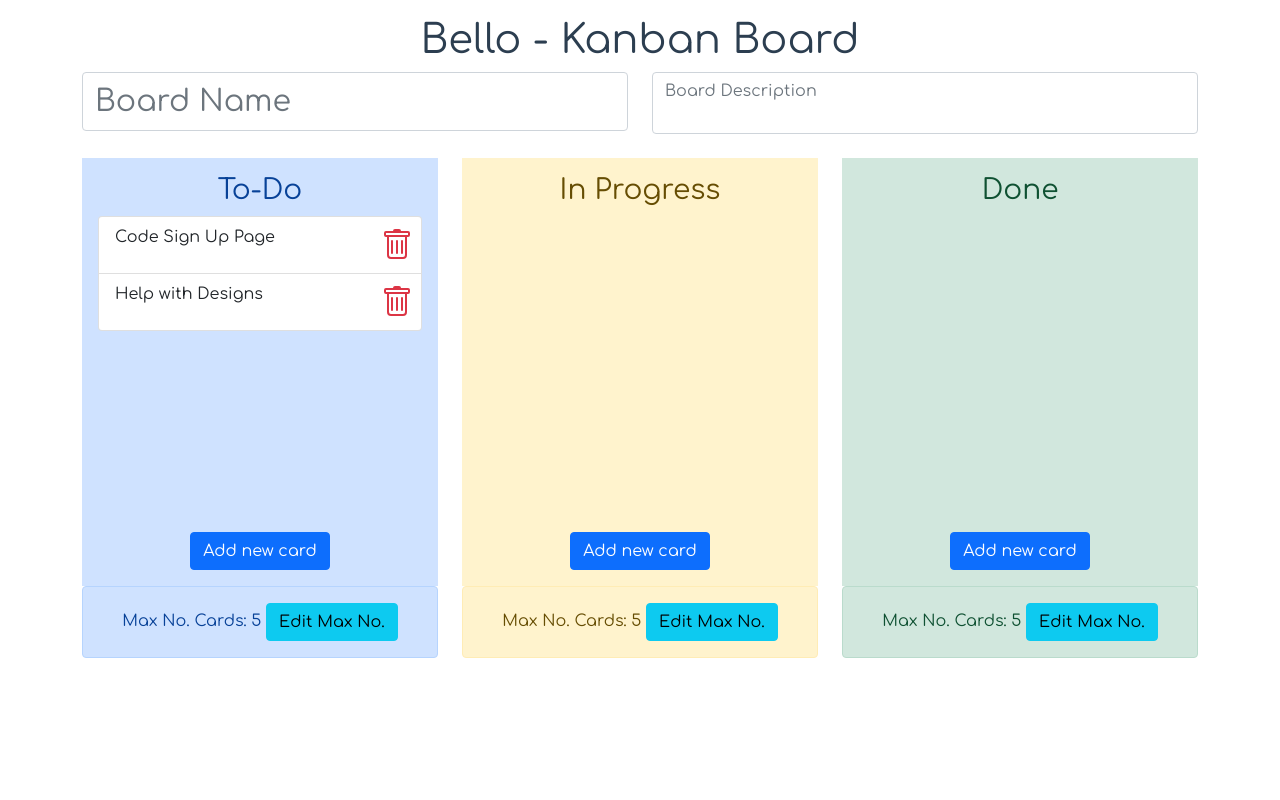
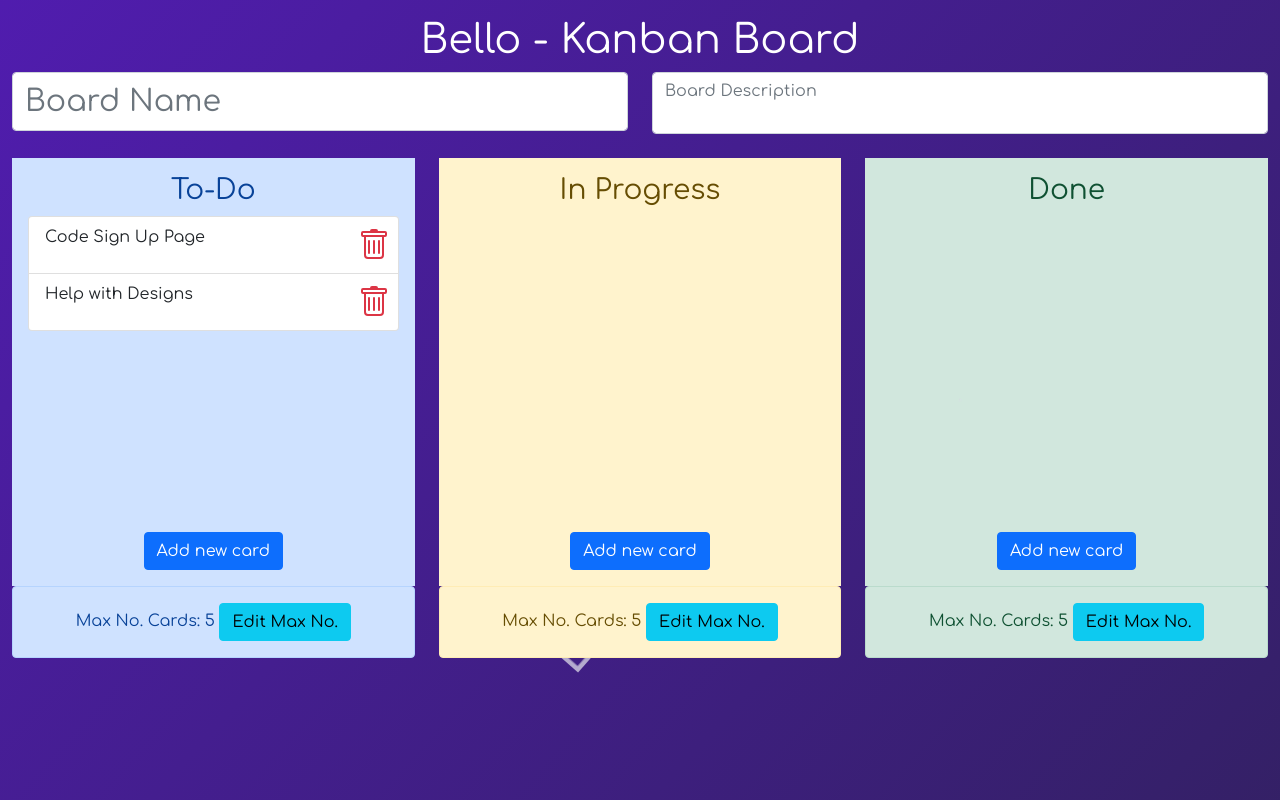
Before and after one commit to diyanahsoh/bello, a Vue app: page / in a window 1280 px wide. Built offline with nearby package versions, Linux system fonts and the light colour scheme.

Commit message:
updated div to use bootstrap-vue layout&grid tags, and added animated background

```diff
--- a/src/App.vue
+++ b/src/App.vue
@@ -1,18 +1,23 @@
 <template>
-  <div id="app" class="container vh-100">
-    <div class="row">
-      <div class="col-12"><h1 class="mt-3">Bello - Kanban Board</h1></div>
-      <div class="col">
+  <b-container id="app" class="background" fluid>
+    <div class="cube"></div>
+    <div class="cube"></div>
+    <div class="cube"></div>
+    <div class="cube"></div>
+    <div class="cube"></div>
+    <b-row>
+      <b-col cols="12"><h1 class="mt-3" style="color: white">Bello - Kanban Board</h1></b-col>
+      <b-col>
         <b-form-input id="inline-form-input-name" class="mb-2 mr-sm-2 mb-sm-0" v-model="name" placeholder="Board Name"
           style="font-size: 30px"></b-form-input>
-      </div>
-      <div class="col">
+      </b-col>
+      <b-col>
         <b-form-textarea id="textarea" v-model="description" placeholder="Board Description" rows="1" max-rows="4">
         </b-form-textarea>
-      </div>
-    </div>
-    <div class="row mt-4">
-      <div class="col">
+      </b-col>
+    </b-row>
+    <b-row class="mt-4">
+      <b-col>
         <div class="p-3 alert-primary">
           <h3>To-Do</h3>
           <draggable class="list-group kanban-column" :list="arrTodo" group="tasks">
@@ -43,9 +48,9 @@
             Edit Max No.
           </b-button>
         </b-alert>
-      </div>
+      </b-col>
 
-      <div class="col">
+      <b-col>
         <div class="p-3 alert-warning">
           <h3>In Progress</h3>
           <draggable class="list-group kanban-column" :list="arrInProgress" group="tasks"><!--  :move="checkMove" -->
@@ -76,9 +81,9 @@
             Edit Max No.
           </b-button>
         </b-alert>
-      </div>
+      </b-col>
 
-      <div class="col">
+      <b-col>
         <div class="p-3 alert-success">
           <h3>Done</h3>
           <draggable class="list-group kanban-column" :list="arrDone" group="tasks">
@@ -109,9 +114,9 @@
             Edit Max No.
           </b-button>
         </b-alert>
-      </div>
-    </div>
-  </div>
+      </b-col>
+    </b-row>
+  </b-container>
 </template>
 
 <script>
@@ -224,10 +229,87 @@ export default {
   -moz-osx-font-smoothing: grayscale;
   text-align: center;
   color: #2c3e50;
-  /* background-image: linear-gradient(to bottom right, white, blue); */
+  width: inherit;
+  /* border: 2px solid red; */
+}
+.container {
+  border: 2px solid blue;
 }
 .kanban-column {
   min-height: 300px;
   min-width: 250px;
 }
+/* ============= Animation background ========= */
+.background {
+  background: linear-gradient(132deg, #3b3d54, #591BC5, #212335);
+  background-size: 400% 400%;
+  animation: Gradient 15s ease infinite;
+  position: relative;
+  height: 100vh;
+  width: 100%;
+  overflow: hidden;
+  padding:0;
+  margin:0px;
+}
+.cube {
+  position: absolute;
+  top: 80vh;
+  left: 45vw;
+  width: 10px;
+  height: 10px;
+  border: solid 1px #D7D4E4;
+  transform-origin: top left;
+  transform: scale(0) rotate(0deg) translate(-50%, -50%);
+  animation: cube 12s ease-in forwards infinite;
+}
+.cube:nth-child(2n) {
+  border-color: #FFF ;
+}
+.cube:nth-child(2) {
+  animation-delay: 2s;
+  left: 25vw;
+  top: 40vh;
+}
+.cube:nth-child(3) {
+  animation-delay: 4s;
+  left: 75vw;
+  top: 50vh;
+}
+.cube:nth-child(4) {
+  animation-delay: 6s;
+  left: 90vw;
+  top: 10vh;
+}
+.cube:nth-child(5) {
+  animation-delay: 8s;
+  left: 10vw;
+  top: 85vh;
+}
+.cube:nth-child(6) {
+  animation-delay: 10s;
+  left: 50vw;
+  top: 10vh;
+}
+/* Animate Background*/
+@keyframes Gradient {
+  0% {
+    background-position: 0% 50%;
+  }
+  50% {
+    background-position: 100% 50%;
+  }
+  100% {
+    background-position: 0% 50%;
+  }
+}
+@keyframes cube {
+  from {
+    transform: scale(0) rotate(0deg) translate(-50%, -50%);
+    opacity: 1;
+  }
+  to {
+    transform: scale(20) rotate(960deg) translate(-50%, -50%);
+    opacity: 0;
+  }
+}
 </style>
```
